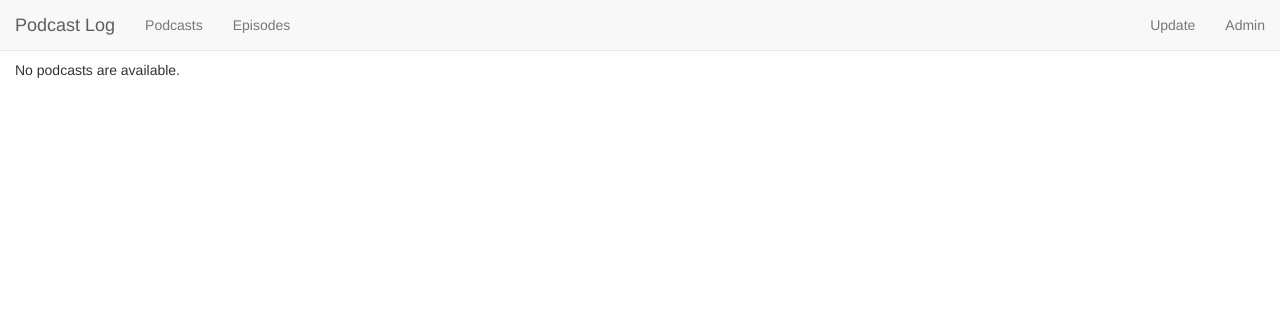
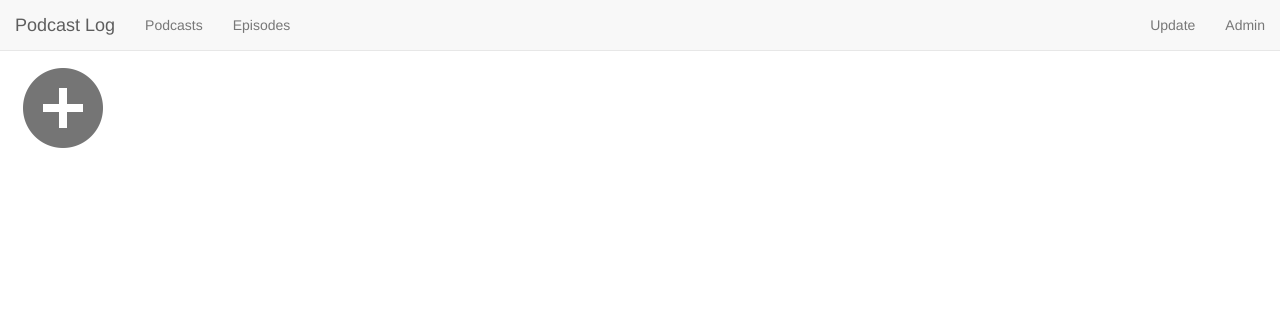
Before and after one commit to mattkram/podcast-log, a Django app: page / in a window 1280 px wide. Shown: the top 311 px of the page. Run offline with Django 3.2, Linux system fonts and the light colour scheme; data that the repository does not hold is empty; some libraries are stand-ins or nearby versions.

Commit message:
Reformat index and add button to add new podcast

```diff
--- a/src/podcast_log/templates/index.html
+++ b/src/podcast_log/templates/index.html
@@ -1,19 +1,23 @@
 {% extends "base.html" %}
+
+{% load static %}
 
 {% block content %}
 
-{% if podcast_list %}
-<ul>
+<div class="row">
   {% for podcast in podcast_list %}
-  <li>
+  <div class="col-sm-1 text-center">
     <a href="{% url 'podcast' podcast.id %}">
-      <img src="{{ podcast.image_url }}" style="width:100px">{{ podcast.title }}
+      <img src="{{ podcast.image_url }}" style="width:100px">
+      {{ podcast.title }}
     </a>
-  </li>
+  </div>
   {% endfor %}
-</ul>
-{% else %}
-<p>No podcasts are available.</p>
-{% endif %}
+  <div class="col-sm-1 text-center">
+    <a href="{% url 'add-podcast' %}">
+      <img src="{% static 'img/add_circle.png' %}">
+    </a>
+  </div>
+</div>
 
 {% endblock %}
--- a/src/podcast_log/urls.py
+++ b/src/podcast_log/urls.py
@@ -7,4 +7,5 @@ urlpatterns = [
     path("episodes/", views.EpisodeListView.as_view(), name="episodes"),
     path("<int:pk>/", views.PodcastDetailView.as_view(), name="podcast"),
     path("update/", views.update_podcasts, name="update_all"),
+    path("podcast/new/", views.PodcastListView.as_view(), name="add-podcast"),
 ]
```
Also changed, not shown: src/podcast_log/static/img/add_circle.png (added).
